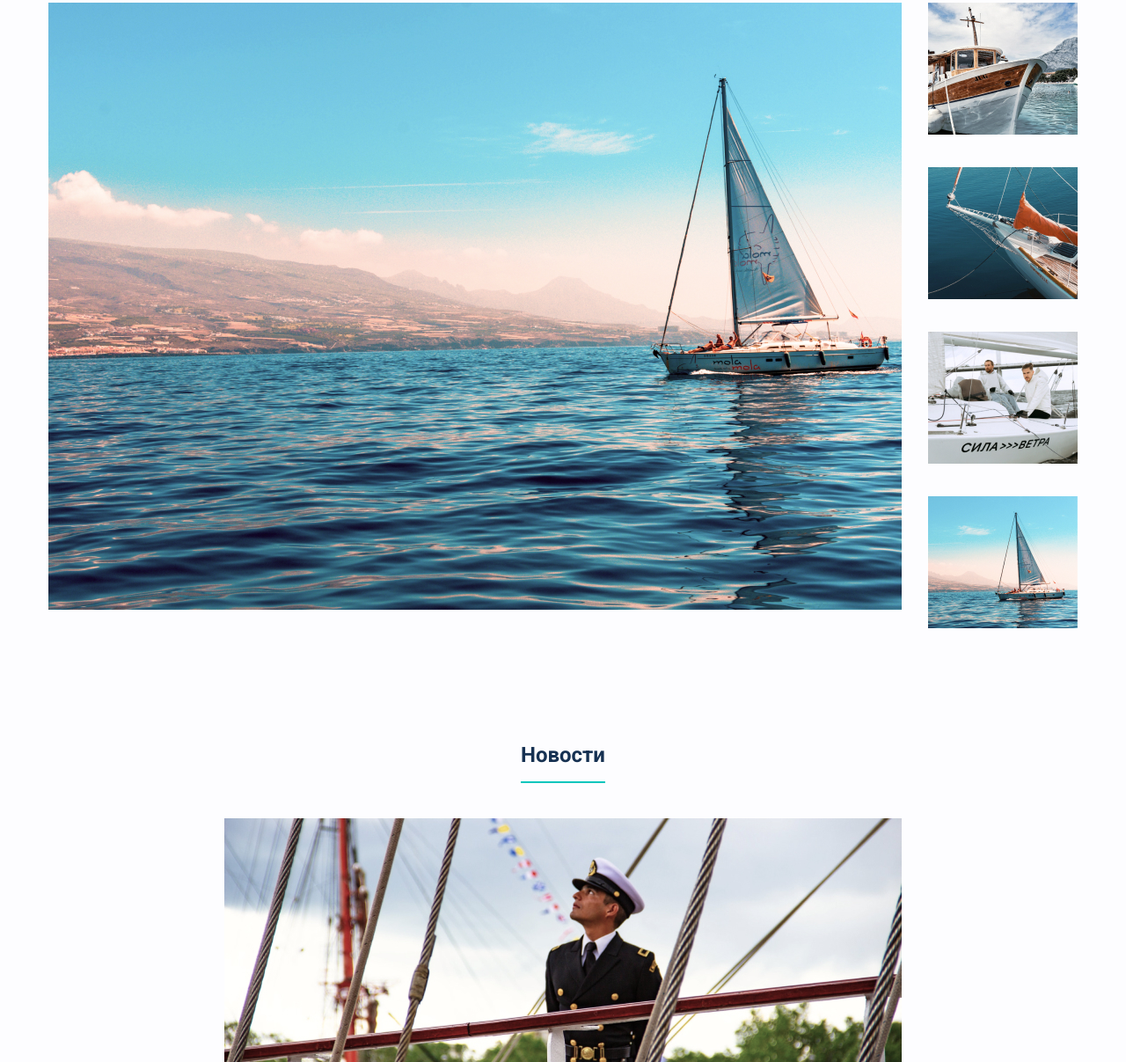
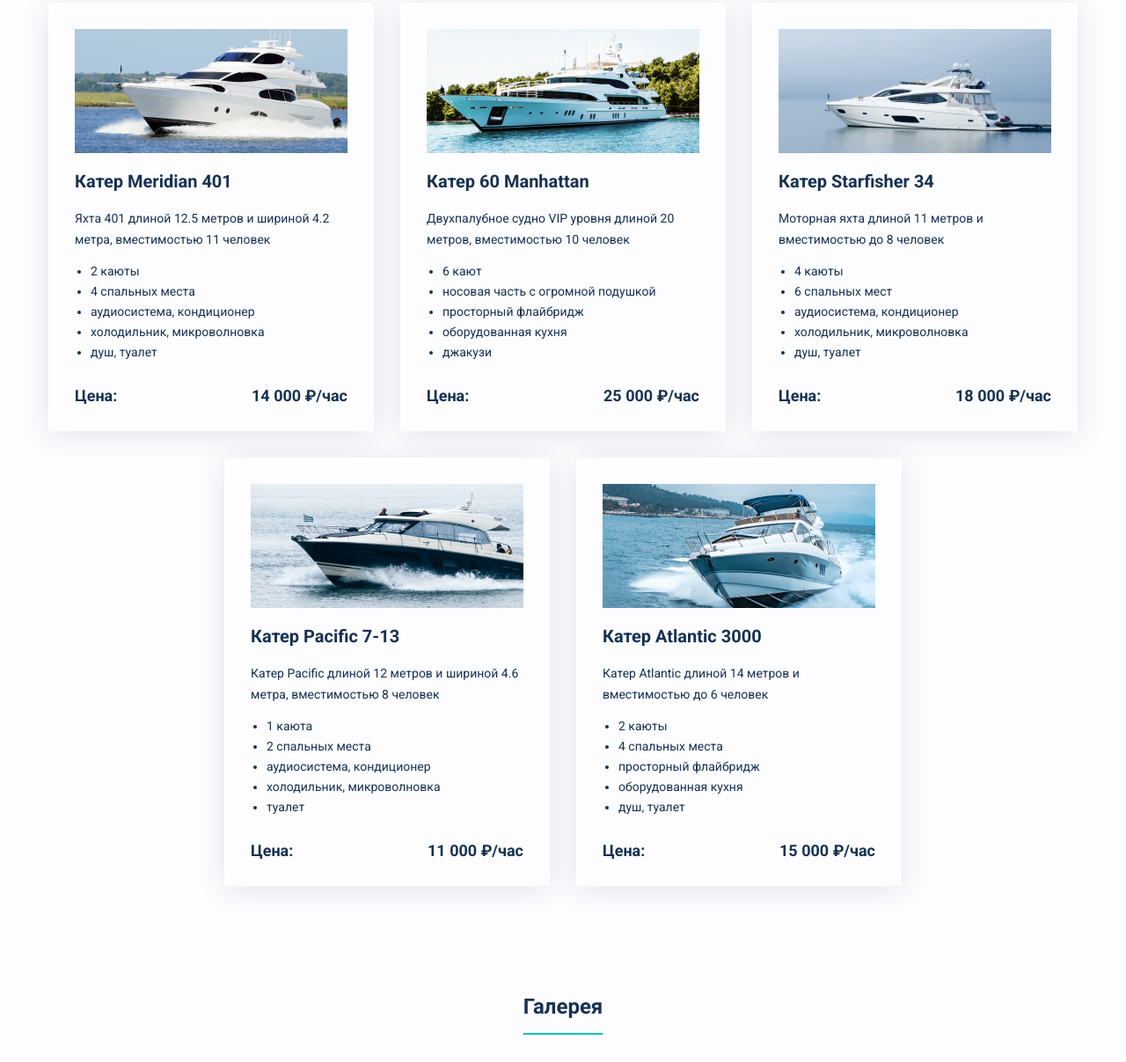
Before and after one commit to prycepavel/yacht-club, a website: page index.html in a window 1280 px wide. Shown: the part 1768-2975 px from the top of the page at 88% size. Drawn offline with Linux system fonts and the light colour scheme.

Commit message:
Adds a rental section

```diff
--- a/css/style.css
+++ b/css/style.css
@@ -146,6 +146,84 @@ body {
   font-size: 14px;
   line-height: 18px;
   text-transform: uppercase;
+}
+
+.blog-article-description {
+  margin-top: 0;
+}
+
+.rent {
+  margin-bottom: 120px;
+}
+
+.rent h2 {
+  margin: 0;
+  margin-bottom: 55px;
+  font-size: 24px;
+  line-height: 34px;
+  text-decoration: underline;
+  text-decoration-color: #00c6bd;
+  text-decoration-thickness: 2px;
+  text-underline-offset: 15px;
+  text-underline-position: under;
+}
+
+.cards {
+  display: flex;
+  justify-content: center;
+  flex-wrap: wrap;
+  padding: 0;
+  margin: 0;
+  list-style: none;
+  gap: 30px;
+}
+
+.card {
+  width: 310px;
+  padding: 30px;
+  box-shadow: 0 4px 30px rgba(22, 49, 82, 0.12);
+}
+
+.card-img {
+  display: block;
+  margin-bottom: 21px;
+}
+
+.card-title {
+  margin: 0;
+  margin-bottom: 18px;
+  font-size: 20px;
+  line-height: 23px;
+}
+
+.card-description {
+  margin: 0;
+  margin-bottom: 15px;
+  font-size: 14px;
+  line-height: 24px;
+}
+
+.card-features {
+  padding: 0;
+  margin: 0;
+  margin-left: 18px;
+  margin-bottom: 29px;
+  list-style-type: disc;
+}
+
+.card-features li {
+  margin-bottom: 4px;
+  font-size: 14px;
+  line-height: 19px;
+}
+
+.card-price {
+  display: flex;
+  justify-content: space-between;
+  margin: 0;
+  font-weight: bold;
+  font-size: 18px;
+  line-height: 21px;
 }
 
 .gallery {
--- a/index.html
+++ b/index.html
@@ -42,6 +42,7 @@
         </a>
       </nav>
     </header>
+
     <main class="main-content">
       <section class="hero">
         <h1>Вместе под парусом</h1>
@@ -71,6 +72,97 @@
         </div>
         <img class="blog-article-img" src="img/photo-2.jpg" width="600" height="252" alt="Дети и взрослые на яхте" />
       </article>
+
+      <section class="rent">
+        <h2>Аренда яхты</h2>
+
+        <ul class="cards">
+          <li class="card">
+            <img class="card-img" src="img/photo-card-1.jpg" width="310" height="141" alt="Белая двухпалубная яхта" />
+            <h3 class="card-title">Катер Meridian 401</h3>
+            <p class="card-description">Яхта 401 длиной 12.5 метров и шириной 4.2 метра, вместимостью 11 человек</p>
+            <ul class="card-features">
+              <li>2 каюты</li>
+              <li>4 спальных места</li>
+              <li>аудиосистема, кондиционер</li>
+              <li>холодильник, микроволновка</li>
+              <li>душ, туалет</li>
+            </ul>
+            <p class="card-price">
+              <span class="card-price-name">Цена:</span>
+              <span class="card-price-value">14 000 ₽/час</span>
+            </p>
+          </li>
+
+          <li class="card">
+            <img class="card-img" src="img/photo-card-2.jpg" width="310" height="141" alt="Белая двухпалубная яхта" />
+            <h3 class="card-title">Катер 60 Manhattan</h3>
+            <p class="card-description">Двухпалубное судно VIP уровня длиной 20 метров, вместимостью 10 человек</p>
+            <ul class="card-features">
+              <li>6 кают</li>
+              <li>носовая часть с огромной подушкой</li>
+              <li>просторный флайбридж</li>
+              <li>оборудованная кухня</li>
+              <li>джакузи</li>
+            </ul>
+            <p class="card-price">
+              <span class="card-price-name">Цена:</span>
+              <span class="card-price-value">25 000 ₽/час</span>
+            </p>
+          </li>
+
+          <li class="card">
+            <img class="card-img" src="img/photo-card-3.jpg" width="310" height="141" alt="Белая яхта" />
+            <h3 class="card-title">Катер Starfisher 34</h3>
+            <p class="card-description">Моторная яхта длиной 11 метров и вместимостью до 8 человек</p>
+            <ul class="card-features">
+              <li>4 каюты</li>
+              <li>6 спальных мест</li>
+              <li>аудиосистема, кондиционер</li>
+              <li>холодильник, микроволновка</li>
+              <li>душ, туалет</li>
+            </ul>
+            <p class="card-price">
+              <span class="card-price-name">Цена:</span>
+              <span class="card-price-value">18 000 ₽/час</span>
+            </p>
+          </li>
+
+          <li class="card">
+            <img class="card-img" src="img/photo-card-4.jpg" width="310" height="141" alt="Белый катер" />
+            <h3 class="card-title">Катер Pacific 7-13</h3>
+            <p class="card-description">Катер Pacific длиной 12 метров и шириной 4.6 метра, вместимостью 8 человек</p>
+            <ul class="card-features">
+              <li>1 каюта</li>
+              <li>2 спальных места</li>
+              <li>аудиосистема, кондиционер</li>
+              <li>холодильник, микроволновка</li>
+              <li>туалет</li>
+            </ul>
+            <p class="card-price">
+              <span class="card-price-name">Цена:</span>
+              <span class="card-price-value">11 000 ₽/час</span>
+            </p>
+          </li>
+
+          <li class="card">
+            <img class="card-img" src="img/photo-card-5.jpg" width="310" height="141" alt="Белый катер" />
+            <h3 class="card-title">Катер Atlantic 3000</h3>
+            <p class="card-description">Катер Atlantic длиной 14 метров и вместимостью до 6 человек</p>
+            <ul class="card-features">
+              <li>2 каюты</li>
+              <li>4 спальных места</li>
+              <li>просторный флайбридж</li>
+              <li>оборудованная кухня</li>
+              <li>душ, туалет</li>
+            </ul>
+            <p class="card-price">
+              <span class="card-price-name">Цена:</span>
+              <span class="card-price-value">15 000 ₽/час</span>
+            </p>
+          </li>
+        </ul>
+      </section>
 
       <section class="gallery">
         <h2>Галерея</h2>
```
Also changed, not shown: img/photo-card-1.jpg (added), img/photo-card-2.jpg (added), img/photo-card-3.jpg (added), img/photo-card-4.jpg (added), img/photo-card-5.jpg (added).
